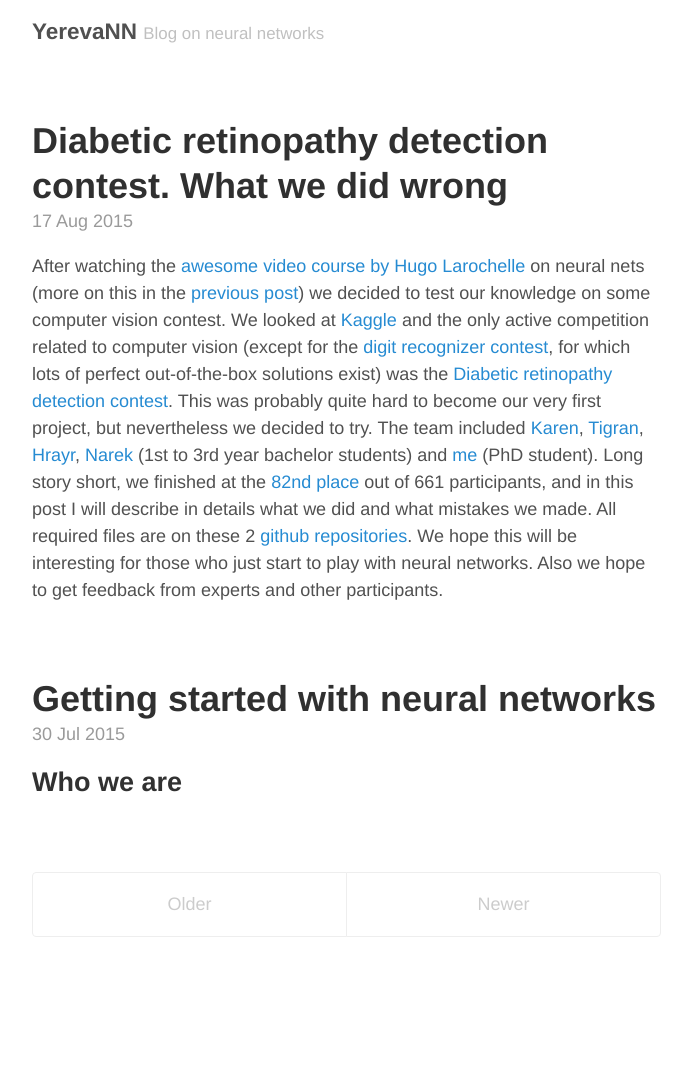
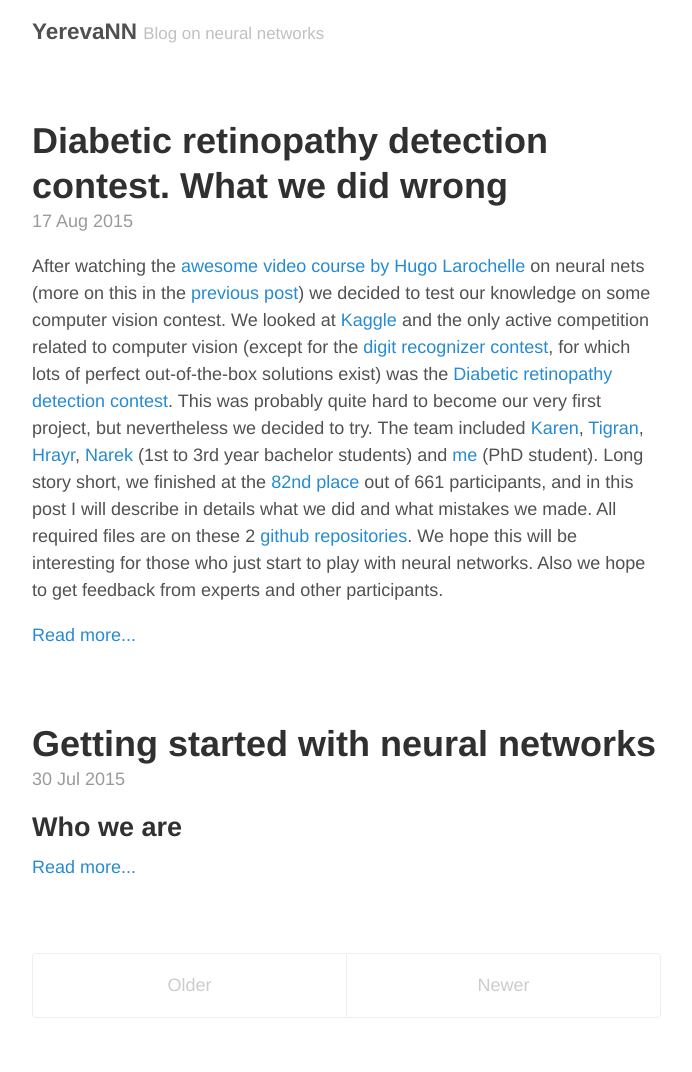
Before and after one commit to YerevaNN/yerevann.github.io, a Jekyll site: the page built from index.html, in a window 1280 px wide. Shown: the whole page, without its empty margins (293-985 px from the left). Built offline with Jekyll 4.4.1, drawn with Linux system fonts in a browser that asks for light colours; the list of posts is cut into pages by our own code; comment, search, counter and statistics services are not loaded; before the commit the page ends 991 px from its top, so only the background shows below that.

Commit message:
better excerpts

```diff
--- a/_posts/2015-07-30-getting-started-with-neural-networks.md
+++ b/_posts/2015-07-30-getting-started-with-neural-networks.md
@@ -7,6 +7,8 @@
 
 We are a group of students from the department of [Informatics and Applied Mathematics](http://ysu.am/faculties/en/Informatics-and-Applied-Mathematics) at [Yerevan State University](http://ysu.am/main/en). In 2014, inspired by successes of neural nets in various fields, especially by [GoogLeNet's](http://karpathy.github.io/2014/09/02/what-i-learned-from-competing-against-a-convnet-on-imagenet/) excellent performance in ImageNet 2014, we decided to dive into the topic of neural networks. We study calculus, combinatorics, graph theory, algebra and many other topics in the university but we learn nothing about machine learning. Just a few students take some [ML courses](https://www.coursera.org/learn/machine-learning/home/info) from Coursera or elsewhere.
 
+<!--more-->
+
 ## Choosing a video course
 At the beginning of 2015 the [Student Scientific Society](http://ysu.am/sss/en) of the department initiated a project to study neural networks. We had to choose some video course on the internet, then watch and discuss the videos once per week in the university. We wanted a course that would cover everything from the very basics to convolutional networks and deep learning. We followed [Yoshua Bengio's](http://www.iro.umontreal.ca/~bengioy/yoshua_en/index.html) advice given during his [interview on Reddit](http://www.reddit.com/r/MachineLearning/comments/1ysry1/ama_yoshua_bengio) and chose [this excellent class](https://www.youtube.com/playlist?list=PL6Xpj9I5qXYEcOhn7TqghAJ6NAPrNmUBH) by [Hugo Larochelle](http://www.dmi.usherb.ca/~larocheh/index_en.html).
 
--- a/index.html
+++ b/index.html
@@ -15,6 +15,8 @@
     <time datetime="{{ post.date | date_to_xmlschema }}" class="post-date">{{ post.date | date_to_string }}</time>
 
     {{ post.excerpt }}
+
+    <p><a href="{{ site.baseurl }}{{ post.url }}">Read more...</a></p>
   </article>
   {% endfor %}
 </div>
```
